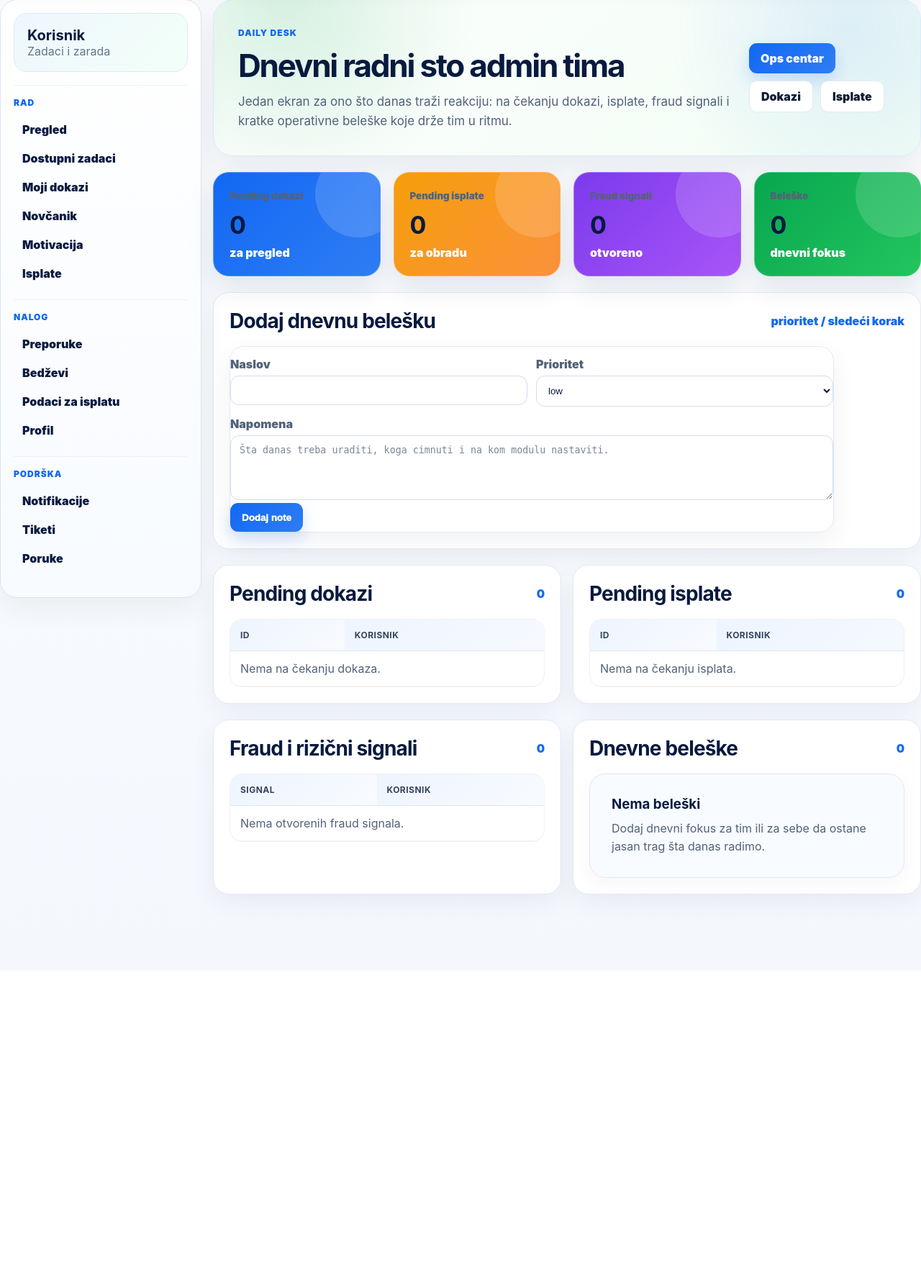
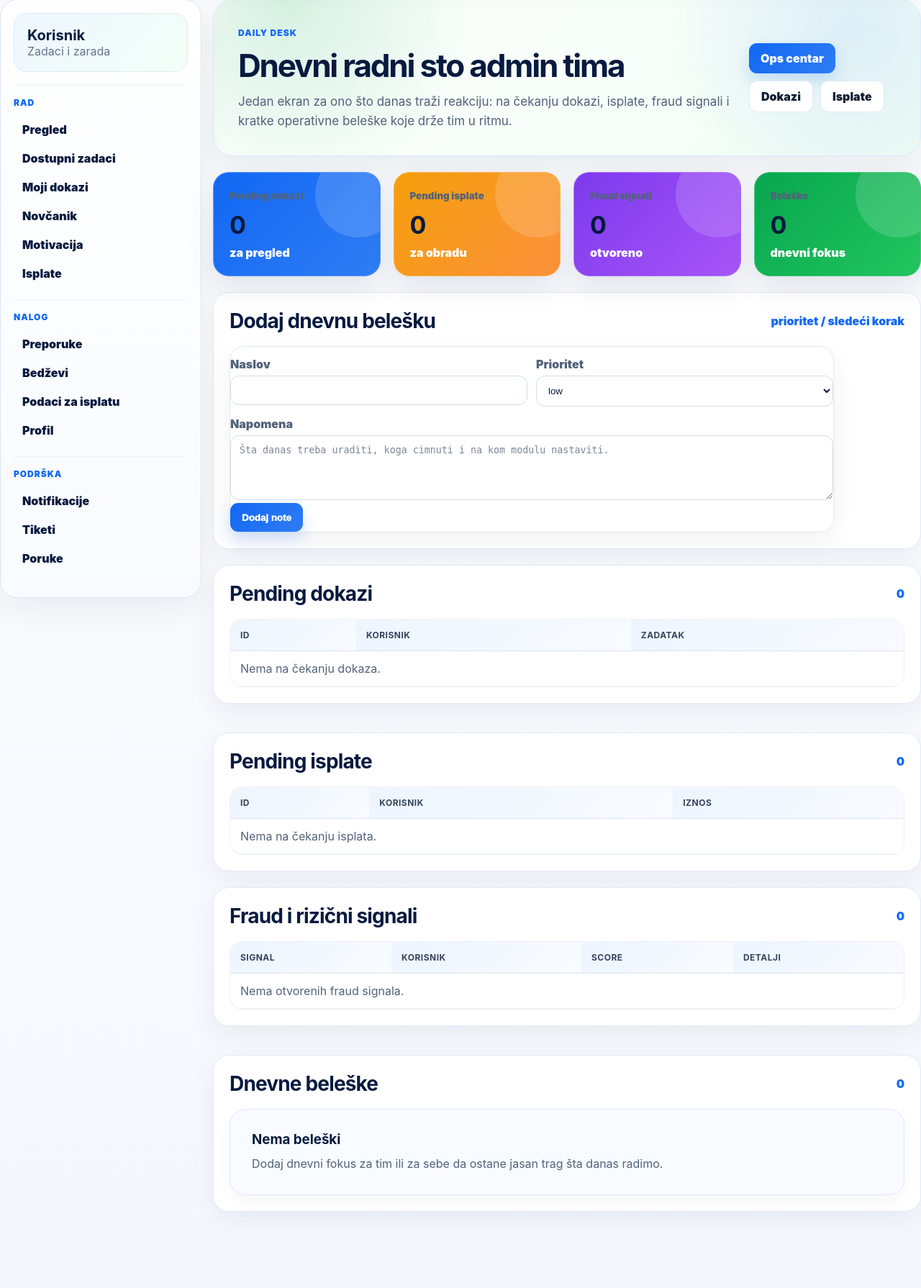
Before and after one commit to angro-scraper/klikzarada, a Python web app: template klikzarada-v11-18-36-complete-trust-launch-pack/klikzarada-v11-18-36-complete-trust-launch-pack/backend/app/templates/admin_daily_desk_v11.html in a window 1280 px wide. Shown: the part 92-1882 px from the top of the page at 72% size. Before the commit the page ends 1366 px from the top, so only its background shows below. Run offline with Jinja, Linux system fonts and the light colour scheme; the template is opened without the code that fills it, so the values that code supplies are empty.

Commit message:
Stack daily desk sections vertically

```diff
--- a/klikzarada-v11-18-36-complete-trust-launch-pack/klikzarada-v11-18-36-complete-trust-launch-pack/backend/app/templates/admin_daily_desk_v11.html
+++ b/klikzarada-v11-18-36-complete-trust-launch-pack/klikzarada-v11-18-36-complete-trust-launch-pack/backend/app/templates/admin_daily_desk_v11.html
@@ -46,7 +46,7 @@
   </form>
 </section>
 
-<div class="kz1111-grid-two">
+<div class="kz1111-stack-column">
   <section class="kz1111-section">
     <div class="kz1111-section-head">
       <h2>Pending dokazi</h2>
@@ -86,7 +86,7 @@
   </section>
 </div>
 
-<div class="kz1111-grid-two">
+<div class="kz1111-stack-column">
   <section class="kz1111-section">
     <div class="kz1111-section-head">
       <h2>Fraud i rizični signali</h2>
```
